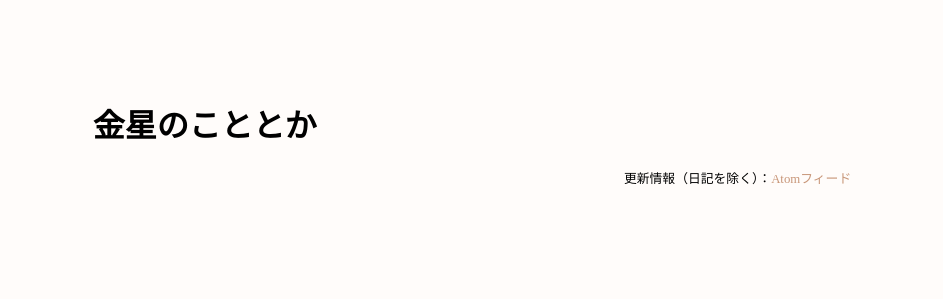
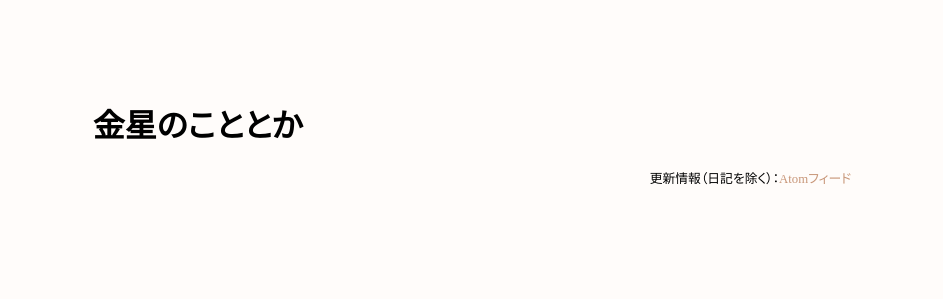
Before and after one commit to misora100/misora100.github.io, a Jekyll site: the page index.html, which Jekyll copies as it is, in a window 1280 px wide. Shown: the part 174-473 px from the top of the page, without its empty margins (168-1111 px from the left). Built offline with Jekyll 4.4.1, drawn with Linux system fonts in a browser that asks for light colours; some web fonts are replaced.

Commit message:
Update style.css

```diff
--- a/css/style.css
+++ b/css/style.css
@@ -6,6 +6,7 @@ body {
     margin: 10% 10% 2% 10%;
     padding: 10% 10% 2% 10%;
     font-family:"リュウミン R-KL";
+    font-feature-settings: "palt" 1;
 }
 
 .header p {
@@ -175,6 +176,7 @@ a:hover#diary, a:active#diary {
     margin: 5% 5% 1% 5%;
     padding: 5% 5% 1% 5%;
     font-family:"リュウミン R-KL";
+    font-feature-settings: "palt" 1;
 }
 
 .main {
```
